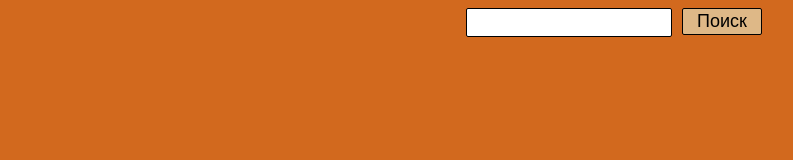
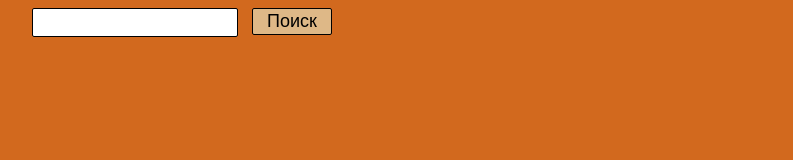
Before and after one commit to BEGIM-bem/CHAPTER2-Tasks2-neobis, a plain HTML site: page GiphyAPI.html in a window 1280 px wide. Shown: the whole page, without its empty margins (76-869 px from the left). Drawn offline with Linux system fonts and the light colour scheme.

Commit message:
second-versions

```diff
--- a/css/GiphyAPI.css
+++ b/css/GiphyAPI.css
@@ -34,8 +34,3 @@ body{
     gap:5px;
     margin-left: 100px;
 }
-.Giphy__search{
-    display: flex;
-    justify-content:center;
-
-}
```
